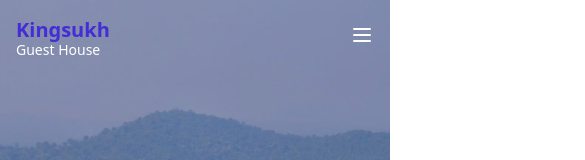
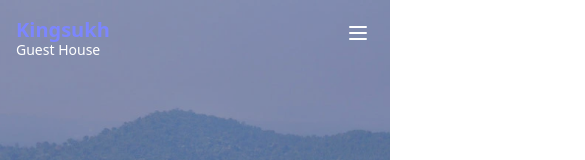
Before and after one commit to probal-ghosh/Internship1, a React (Vite) app: page / in a window 390 px wide. Shown: the top 160 px of the page, 585 px wide, since content can reach past the window. Built offline with nearby package versions, Linux system fonts and the light colour scheme.

Commit message:
Added react scroll

```diff
--- a/package.json
+++ b/package.json
@@ -17,6 +17,7 @@
     "react": "^19.1.0",
     "react-dom": "^19.1.0",
     "react-icons": "^5.5.0",
+    "react-scroll": "^1.9.3",
     "react-slick": "^0.30.3",
     "slick-carousel": "^1.8.1",
     "tailwindcss": "^4.1.11"
--- a/src/App.jsx
+++ b/src/App.jsx
@@ -1,43 +1,48 @@
-import React from 'react'
-import AOS from 'aos';
-import 'aos/dist/aos.css';
-import "slick-carousel/slick/slick.css";
-import "slick-carousel/slick/slick-theme.css";
+import React, { useEffect } from "react";
+import AOS from "aos";
+import "aos/dist/aos.css";
 
-
-import { useEffect } from 'react';
-import Navbar from './Component/Navbar/Navbar'
-import Hero from './Component/Hero/Hero'
-import About from './Component/About/About'
-import RoomsSection from './Component/RoomSection/RoomSection';
-import Services from './Component/Services/Services';
-import Stats from './Component/Stats/Stats';
-import Gallery from './Component/Gallery/Gallery';
-import Contact from './Component/Contact/Contact';
-import MapEmbed from './Component/Map/Map';
-import Footer from './Component/Footer/Footer';
+import Navbar from "./Component/Navbar/Navbar";
+import Hero from "./Component/Hero/Hero";
+import About from "./Component/About/About";
+import RoomsSection from "./Component/RoomSection/RoomSection";
+import Services from "./Component/Services/Services";
+import Stats from "./Component/Stats/Stats";
+import Gallery from "./Component/Gallery/Gallery";
+import Contact from "./Component/Contact/Contact";
+import MapEmbed from "./Component/Map/Map";
+import Footer from "./Component/Footer/Footer";
 
 function App() {
   useEffect(() => {
-    AOS.init({
-      duration: 1000, // animation duration in ms
-      once: true,     // only animate once on scroll
-    });
+    AOS.init({ duration: 1000, once: true });
   }, []);
+
   return (
-    <div className="relative">
+    <div>
       <Navbar />
-      <Hero />
-      <About/>
-      <RoomsSection/>
-      <Services/>
-      <Stats/>
-      <Gallery/>
-      <Contact/>
-      <MapEmbed/>
-      <Footer/>
+      <section id="home">
+        <Hero />
+      </section>
+      <section id="about">
+        <About />
+      </section>
+      <section id="rooms">
+        <RoomsSection />
+      </section>
+      <section id="services">
+        <Services />
+      </section>
+      <section id="gallery">
+        <Gallery />
+      </section>
+      <section id="contact">
+        <Contact />
+      </section>
+      <MapEmbed />
+      <Footer />
     </div>
-  )
+  );
 }
 
-export default App
+export default App;
--- a/src/Component/Navbar/Navbar.jsx
+++ b/src/Component/Navbar/Navbar.jsx
@@ -1,61 +1,65 @@
-import React, { useState } from 'react';
+import React, { useState, useEffect } from "react";
+import { Link } from "react-scroll";
 
 const Navbar = () => {
   const [menuOpen, setMenuOpen] = useState(false);
+  const [scrolled, setScrolled] = useState(false);
+
+  useEffect(() => {
+    const handleScroll = () => setScrolled(window.scrollY > 50);
+    window.addEventListener("scroll", handleScroll);
+    return () => window.removeEventListener("scroll", handleScroll);
+  }, []);
+
+  const handleLinkClick = () => setMenuOpen(false);
+
+  const menuItems = ["home", "about", "services", "rooms", "gallery", "contact"];
 
   return (
-    <nav className="absolute top-0 left-0 w-full z-50 bg-transparent">
-      <div className="max-w-7xl mx-auto px-4 py-4 flex justify-between items-center text-white relative">
-
+    <nav
+      className={`fixed top-0 left-0 w-full z-50 transition-all duration-300 ${
+        scrolled ? "bg-black/80 backdrop-blur-lg shadow-md" : "bg-transparent"
+      }`}
+    >
+      <div className="max-w-7xl mx-auto px-4 py-4 flex justify-between items-center text-white">
         {/* Logo */}
-        <div>
-          <h1 className="text-xl font-semibold text-indigo-700">Kingsukh</h1>
+        <div className="cursor-pointer">
+          <h1 className="text-xl font-semibold text-indigo-400">Kingsukh</h1>
           <p className="text-sm -mt-1">Guest House</p>
         </div>
 
         {/* Desktop Menu */}
         <ul className="hidden md:flex space-x-6 font-medium">
-          {['Home', 'About', 'Services', 'Rooms', 'Gallery', 'Contact'].map((item) => (
-            <li key={item} className="hover:text-indigo-400 cursor-pointer transition duration-200">
-              {item}
+          {menuItems.map((item) => (
+            <li key={item}>
+              <Link
+                to={item}
+                smooth={true}
+                duration={500}
+                offset={-70} // adjust for sticky navbar height
+                className="cursor-pointer hover:text-indigo-400"
+              >
+                {item.charAt(0).toUpperCase() + item.slice(1)}
+              </Link>
             </li>
           ))}
         </ul>
 
-        {/* Book Now Button (Desktop only) */}
+        {/* Book Button */}
         <div className="hidden md:block">
-          <button className="bg-indigo-700 hover:bg-indigo-800 text-white px-4 py-2 rounded transition duration-200">
+          <button className="bg-indigo-600 hover:bg-indigo-700 px-4 py-2 rounded">
             BOOK NOW
           </button>
         </div>
 
-        {/* Hamburger Icon */}
+        {/* Hamburger */}
         <div className="md:hidden z-50">
-          <button
-            className="focus:outline-none"
-            onClick={() => setMenuOpen(!menuOpen)}
-          >
-            <svg
-              className="w-6 h-6 text-white"
-              fill="none"
-              stroke="currentColor"
-              viewBox="0 0 24 24"
-              xmlns="http://www.w3.org/2000/svg"
-            >
+          <button onClick={() => setMenuOpen(!menuOpen)}>
+            <svg className="w-7 h-7 text-white" fill="none" stroke="currentColor">
               {menuOpen ? (
-                <path
-                  strokeLinecap="round"
-                  strokeLinejoin="round"
-                  strokeWidth={2}
-                  d="M6 18L18 6M6 6l12 12"
-                />
+                <path strokeLinecap="round" strokeLinejoin="round" strokeWidth={2} d="M6 18L18 6M6 6l12 12" />
               ) : (
-                <path
-                  strokeLinecap="round"
-                  strokeLinejoin="round"
-                  strokeWidth={2}
-                  d="M4 6h16M4 12h16M4 18h16"
-                />
+                <path strokeLinecap="round" strokeLinejoin="round" strokeWidth={2} d="M4 6h16M4 12h16M4 18h16" />
               )}
             </svg>
           </button>
@@ -63,20 +67,29 @@ const Navbar = () => {
 
         {/* Mobile Menu */}
         <div
-          className={`md:hidden absolute top-full left-0 w-full bg-white text-gray-800 transition-all duration-300 shadow-lg ${
-            menuOpen ? 'max-h-screen py-6' : 'max-h-0 overflow-hidden'
+          className={`absolute top-full left-0 w-full bg-white text-black transition-all duration-300 md:hidden shadow-lg ${
+            menuOpen ? "max-h-screen py-6" : "max-h-0 overflow-hidden"
           }`}
         >
           <ul className="flex flex-col items-center gap-4 font-medium">
-            {['Home', 'About', 'Services', 'Rooms', 'Gallery', 'Contact'].map((item) => (
-              <li
-                key={item}
-                className="hover:text-indigo-600 transition duration-200"
-              >
-                {item}
+            {menuItems.map((item) => (
+              <li key={item}>
+                <Link
+                  to={item}
+                  smooth={true}
+                  duration={500}
+                  offset={-70}
+                  onClick={handleLinkClick}
+                  className="cursor-pointer hover:text-indigo-600"
+                >
+                  {item.charAt(0).toUpperCase() + item.slice(1)}
+                </Link>
               </li>
             ))}
-            <button className="bg-indigo-700 hover:bg-indigo-800 text-white px-4 py-2 rounded transition duration-200">
+            <button
+              className="bg-indigo-600 hover:bg-indigo-700 px-4 py-2 rounded text-white"
+              onClick={handleLinkClick}
+            >
               BOOK NOW
             </button>
           </ul>
```
Also changed, not shown: 1 other file (tests, documents, lock files or other folders).
